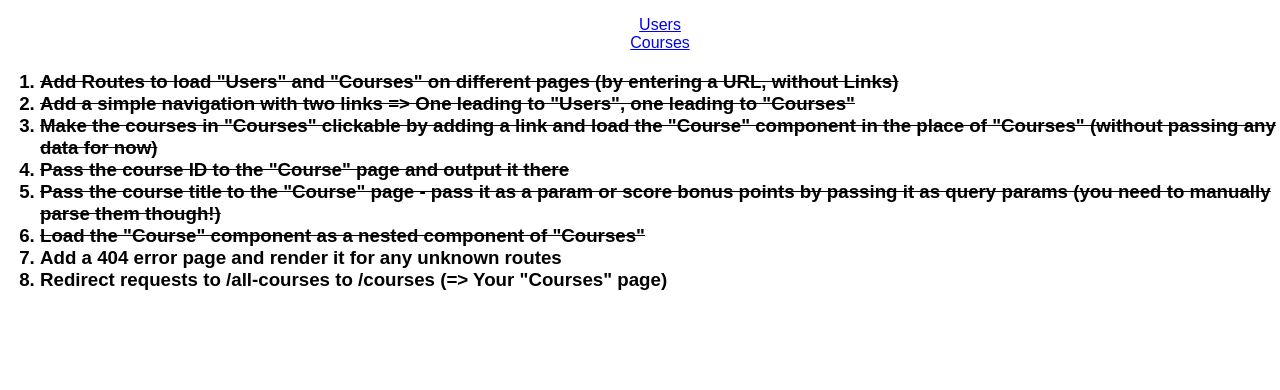
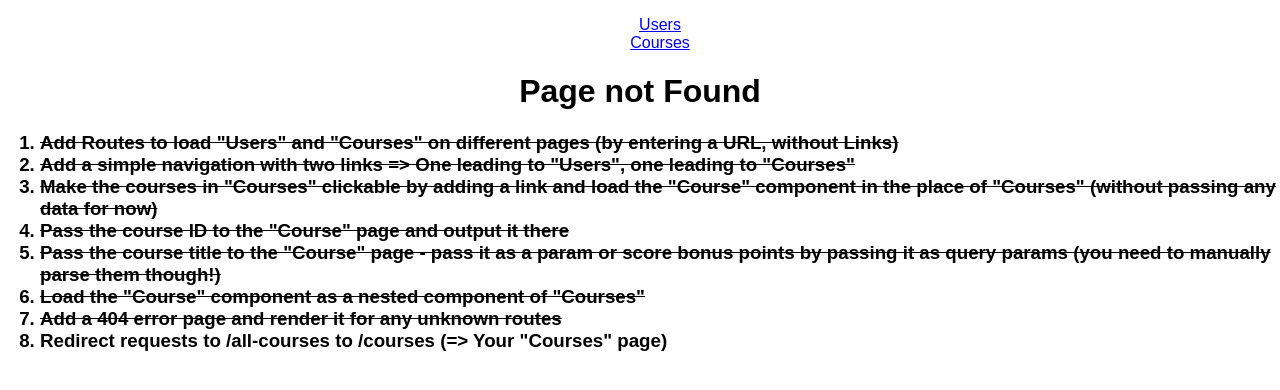
Before and after one commit to wongprom/routing--assignment-problem, a React (Create React App) app: page / in a window 1280 px wide. Shown: the top 390 px of the page. Built offline with nearby package versions, Linux system fonts and the light colour scheme.

Commit message:
Done 7. Add a 404 error page and render it for any unknown routes.

```diff
--- a/src/App.js
+++ b/src/App.js
@@ -41,6 +41,11 @@ class App extends Component {
           <Switch>
             <Route path="/users" component={Users} />
             <Route path="/courses" component={Courses} />
+            <Route render={() => {
+              return (
+                <h1>Page not Found</h1>
+              )
+            }} />
           </Switch>
 
           {/* <Route path="/courses/:id" component={Course} /> */}
@@ -53,7 +58,7 @@ class App extends Component {
               <li style={{ textDecoration: 'line-through' }}>Pass the course ID to the "Course" page and output it there</li>
               <li style={{ textDecoration: 'line-through' }}>Pass the course title to the "Course" page - pass it as a param or score bonus points by passing it as query params (you need to manually parse them though!)</li>
               <li style={{ textDecoration: 'line-through' }}>Load the "Course" component as a nested component of "Courses"</li>
-              <li>Add a 404 error page and render it for any unknown routes</li>
+              <li style={{ textDecoration: 'line-through' }}>Add a 404 error page and render it for any unknown routes</li>
               <li>Redirect requests to /all-courses to /courses (=> Your "Courses" page)</li>
             </ol>
           </h3>
```
